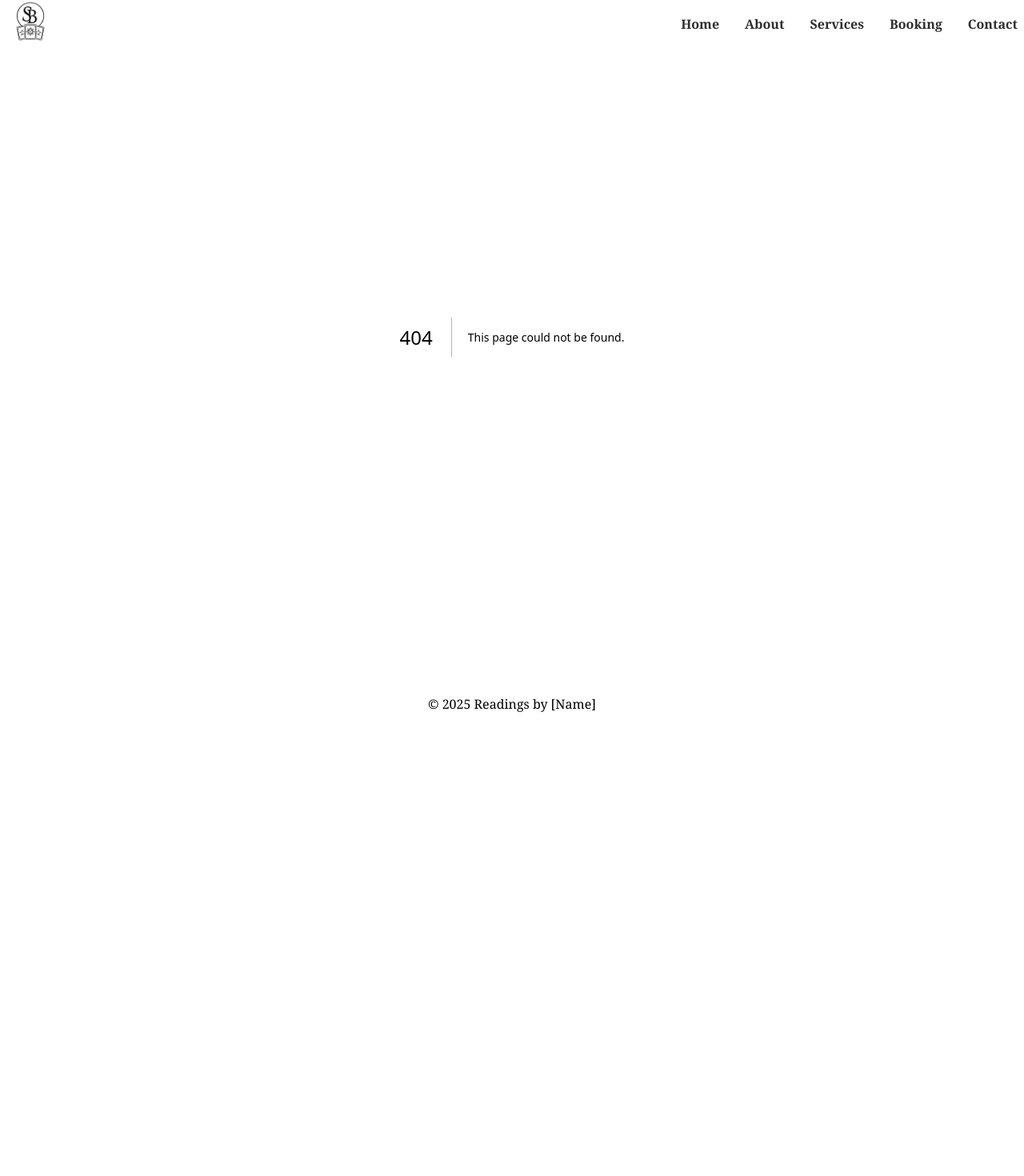
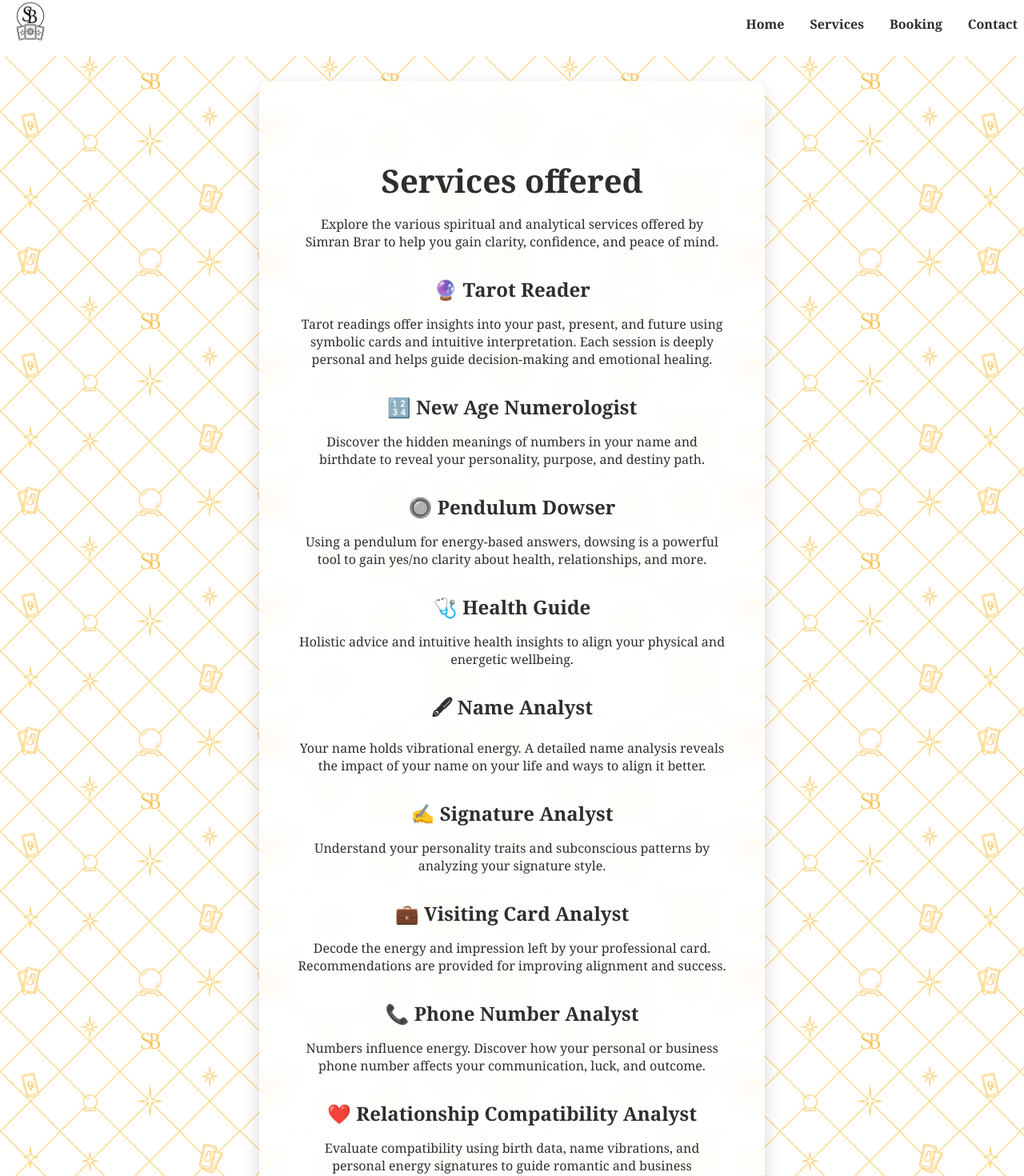
Before and after one commit to sparshsamir1993/tarot-by-simran, a Next.js app: page /services in a window 1280 px wide. Before the commit this address had no page. Shown: the part 11-1481 px from the top of the page at 80% size. Before the commit the page ends 918 px from the top, so only its background shows below. Built offline with nearby package versions, Linux system fonts and the light colour scheme.

Commit message:
Other pages

```diff
--- a/package.json
+++ b/package.json
@@ -12,6 +12,7 @@
     "next": "15.3.2",
     "react": "^19.0.0",
     "react-dom": "^19.0.0",
+    "react-icons": "^5.5.0",
     "sass": "^1.89.0"
   },
   "devDependencies": {
--- a/src/components/Footer.tsx
+++ b/src/components/Footer.tsx
@@ -1,4 +1,8 @@
 export default function Footer() {
-  const year = new Date().getFullYear()
-  return <footer style={{ textAlign: 'center', padding: '1rem' }}>© {year} Readings by [Name]</footer>
+    const year = new Date().getFullYear();
+    return (
+        <footer style={{ textAlign: "center", padding: "1rem" }}>
+            © {year} Made by Sparsh Samir
+        </footer>
+    );
 }
--- a/src/components/Navbar.tsx
+++ b/src/components/Navbar.tsx
@@ -7,47 +7,59 @@ import Image from "next/image";
 export default function Navbar() {
     const [menuOpen, setMenuOpen] = useState(false);
 
+    const navLinks = () => {
+        return (
+            <>
+                <Link
+                    href="/"
+                    className={styles.nav_links}
+                    onClick={() => setMenuOpen(false)}
+                >
+                    Home
+                </Link>
+                <Link
+                    href="/services"
+                    className={styles.nav_links}
+                    onClick={() => setMenuOpen(false)}
+                >
+                    Services
+                </Link>
+                <Link
+                    href="/booking"
+                    className={styles.nav_links}
+                    onClick={() => setMenuOpen(false)}
+                >
+                    Booking
+                </Link>
+                <Link
+                    href="/contact"
+                    className={styles.nav_links}
+                    onClick={() => setMenuOpen(false)}
+                >
+                    Contact
+                </Link>
+            </>
+        );
+    };
+
     return (
         <nav className={styles.navbar} aria-label="Main navigation">
             {/* Logo */}
             <div className={styles.logo}>
+                <Link href="/">
                     <Image
                         src={blackLogo}
                         alt="Tarot by Simran"
                         height={60}
                         width={60}
                     />
+                </Link>
             </div>
 
             {/* Navigation Links */}
             <div className={styles.links}>
                 {/* Desktop Links */}
-                <div className={styles.desktopLinks}>
-                    <Link onClick={() => setMenuOpen(!menuOpen)} href="/">
-                        Home
-                    </Link>
-                    <Link onClick={() => setMenuOpen(!menuOpen)} href="/about">
-                        About
-                    </Link>
-                    <Link
-                        onClick={() => setMenuOpen(!menuOpen)}
-                        href="/services"
-                    >
-                        Services
-                    </Link>
-                    <Link
-                        onClick={() => setMenuOpen(!menuOpen)}
-                        href="/booking"
-                    >
-                        Booking
-                    </Link>
-                    <Link
-                        onClick={() => setMenuOpen(!menuOpen)}
-                        href="/contact"
-                    >
-                        Contact
-                    </Link>
-                </div>
+                <div className={styles.desktopLinks}>{navLinks()}</div>
 
                 {/* Hamburger Icon */}
                 <div
@@ -65,21 +77,7 @@ export default function Navbar() {
                         menuOpen ? styles.show : ""
                     }`}
                 >
-                    <Link href="/" onClick={() => setMenuOpen(false)}>
-                        Home
-                    </Link>
-                    <Link href="/about" onClick={() => setMenuOpen(false)}>
-                        About
-                    </Link>
-                    <Link href="/services" onClick={() => setMenuOpen(false)}>
-                        Services
-                    </Link>
-                    <Link href="/booking" onClick={() => setMenuOpen(false)}>
-                        Booking
-                    </Link>
-                    <Link href="/contact" onClick={() => setMenuOpen(false)}>
-                        Contact
-                    </Link>
+                    {navLinks()}
                 </div>
             </div>
         </nav>
--- /dev/null
+++ b/src/pages/services.tsx
@@ -0,0 +1,88 @@
+import styles from "@/styles/Services.module.scss";
+import React from "react";
+
+const services = [
+    {
+        icon: "🔮",
+        title: "Tarot Reader",
+        description:
+            "Tarot readings offer insights into your past, present, and future using symbolic cards and intuitive interpretation. Each session is deeply personal and helps guide decision-making and emotional healing.",
+    },
+    {
+        icon: "🔢",
+        title: "New Age Numerologist",
+        description:
+            "Discover the hidden meanings of numbers in your name and birthdate to reveal your personality, purpose, and destiny path.",
+    },
+    {
+        icon: "🔘",
+        title: "Pendulum Dowser",
+        description:
+            "Using a pendulum for energy-based answers, dowsing is a powerful tool to gain yes/no clarity about health, relationships, and more.",
+    },
+    {
+        icon: "🩺",
+        title: "Health Guide",
+        description:
+            "Holistic advice and intuitive health insights to align your physical and energetic wellbeing.",
+    },
+    {
+        icon: "🖋",
+        title: "Name Analyst",
+        description:
+            "Your name holds vibrational energy. A detailed name analysis reveals the impact of your name on your life and ways to align it better.",
+    },
+    {
+        icon: "✍️",
+        title: "Signature Analyst",
+        description:
+            "Understand your personality traits and subconscious patterns by analyzing your signature style.",
+    },
+    {
+        icon: "💼",
+        title: "Visiting Card Analyst",
+        description:
+            "Decode the energy and impression left by your professional card. Recommendations are provided for improving alignment and success.",
+    },
+    {
+        icon: "📞",
+        title: "Phone Number Analyst",
+        description:
+            "Numbers influence energy. Discover how your personal or business phone number affects your communication, luck, and outcome.",
+    },
+    {
+        icon: "❤️",
+        title: "Relationship Compatibility Analyst",
+        description:
+            "Evaluate compatibility using birth data, name vibrations, and personal energy signatures to guide romantic and business partnerships.",
+    },
+];
+
+// Functional component that explains each service
+const ServiceDetails: React.FC = () => (
+    <section style={{ maxWidth: "800px", margin: "0 auto", padding: "2rem" }}>
+        <h1 style={{ fontSize: "2.5rem", marginBottom: "1rem" }}>
+            Services offered
+        </h1>
+        <p style={{ marginBottom: "2rem" }}>
+            Explore the various spiritual and analytical services offered by
+            Simran Brar to help you gain clarity, confidence, and peace of mind.
+        </p>
+        {services.map((service) => (
+            <div key={service.title} style={{ marginBottom: "2rem" }}>
+                <h2 style={{ fontSize: "1.5rem", marginBottom: "0.5rem" }}>
+                    {service.icon} {service.title}
+                </h2>
+                <p>{service.description}</p>
+            </div>
+        ))}
+    </section>
+);
+
+export default function Services() {
+    return (
+        <div className={styles.services}>
+            <ServiceDetails />
+        </div>
+    );
+}
--- a/src/styles/Home.module.scss
+++ b/src/styles/Home.module.scss
@@ -1,3 +1,23 @@
+@keyframes fadeInUp {
+    from {
+        opacity: 0;
+        transform: translateY(40px);
+    }
+    to {
+        opacity: 1;
+        transform: translateY(0);
+    }
+}
+
+@keyframes fadeIn {
+    from {
+        opacity: 0;
+    }
+    to {
+        opacity: 1;
+    }
+}
+
 .home {
     margin-top: 80px;
 
@@ -11,33 +31,104 @@
         margin: 0 auto;
         text-align: center;
         padding: 32px 16px;
+        animation: fadeIn 0.5s ease-in;
     }
 
     &__heading {
         font-size: 2.5rem;
         margin-bottom: 0.5rem;
         color: #2e2e2e;
+        animation: fadeInUp 0.5s ease-out;
+        animation-fill-mode: both;
     }
 
     &__subheading {
         font-style: italic;
         color: #555;
         margin-bottom: 1.5rem;
+        position: relative;
+        display: inline-block;
+        transition: color 0.3s ease;
+    }
+
+    &__subheading::after {
+        content: "";
+        position: absolute;
+        bottom: -4px;
+        left: 0;
+        width: 100%;
+        height: 2px;
+        background-color: #d4af37;
+        transform: scaleX(0);
+        transform-origin: left;
+        transition: transform 0.3s ease;
+    }
+
+    &__subheading:hover::after {
+        transform: scaleX(1);
     }
 
     &__services-heading {
         font-size: 1.4rem;
         margin-bottom: 0.75rem;
+        animation: fadeInUp 0.5s ease-out;
+        animation-fill-mode: both;
     }
 
     &__services-list {
         list-style-type: disc;
         padding-left: 1.5rem;
         text-align: left;
+        animation: fadeIn 1s ease-in-out;
     }
 
     &__services-item {
         margin-bottom: 0.5rem;
         color: #333;
+        padding: 0.5rem;
+        transition: background 0.3s ease, transform 0.3s ease;
+        border-radius: 8px;
+
+        &:hover {
+            background-color: rgba(212, 175, 55, 0.1);
+            transform: translateX(5px);
+        }
+    }
+
+    &__divider {
+        margin: 2rem auto;
+        width: 60%;
+        border: none;
+        border-top: 1px solid #ccc;
+        animation: fadeIn 1.5s ease;
+    }
+
+    &__booking {
+        text-align: center;
+        animation: fadeInUp 1s ease-out;
+        animation-fill-mode: both;
+    }
+
+    &__booking-button {
+        display: inline-block;
+        background: linear-gradient(90deg, #d4af37, #b88a44);
+        color: #fff;
+        font-size: 1.2rem;
+        font-weight: bold;
+        text-decoration: none;
+        padding: 0.75rem 1.5rem;
+        border-radius: 999px;
+        box-shadow: 0 4px 12px rgba(0, 0, 0, 0.15);
+        transition: transform 0.2s ease, box-shadow 0.2s ease;
+
+        &:hover {
+            transform: translateY(-2px);
+            box-shadow: 0 6px 16px rgba(0, 0, 0, 0.25);
+        }
+
+        &:active {
+            transform: translateY(0);
+            box-shadow: 0 2px 8px rgba(0, 0, 0, 0.1);
+        }
     }
 }
--- a/src/styles/Navbar.module.scss
+++ b/src/styles/Navbar.module.scss
@@ -1,3 +1,13 @@
+@keyframes fadeInUp {
+    from {
+        opacity: 0;
+        transform: translateY(-50px);
+    }
+    to {
+        opacity: 1;
+        transform: translateY(0);
+    }
+}
 .navbar {
     background-color: white;
     padding: 8px;
@@ -10,7 +20,7 @@
     width: 100%;
     z-index: 99;
 
-    a {
+    .nav_links {
         color: #2e2e2e;
         text-decoration: none;
 
@@ -46,8 +56,6 @@
             }
         }
     }
-}
-
     .mobileMenu {
         display: none;
         flex-direction: column;
@@ -60,13 +68,14 @@
         right: 0;
         z-index: 999;
 
-    a {
+        .nav_links {
             color: #2e2e2e;
             text-decoration: none;
             font-weight: bold;
 
             &:hover {
                 text-decoration: underline;
+            }
         }
     }
 }
@@ -83,14 +92,15 @@
             .mobileMenu.show {
                 display: flex;
                 margin-top: 16px;
+                animation: fadeInUp 0.5s ease-in;
 
-                a {
+                .nav_links {
                     display: block;
                 }
             }
         }
 
-        a {
+        .nav_links {
             display: none;
         }
     }
--- /dev/null
+++ b/src/styles/Services.module.scss
@@ -0,0 +1,13 @@
+.services {
+    padding: 32px 16px;
+    background: rgba(255, 255, 255, 0.7);
+    backdrop-filter: blur(16px);
+    border-radius: 16px;
+    padding: 2rem;
+    box-shadow: 0 8px 24px rgba(0, 0, 0, 0.15);
+    max-width: 600px;
+    margin: 0 auto;
+    text-align: center;
+    padding: 32px 16px;
+    margin-top: 80px;
+}
```
Also changed, not shown: src/pages/contact.tsx (added, +23 -0 lines), src/pages/index.tsx (+12 -0 lines), src/styles/Contact.module.scss (added, +24 -0 lines), 1 other file (tests, documents, lock files or other folders). Lines whose indentation alone changed are shown as unchanged.
